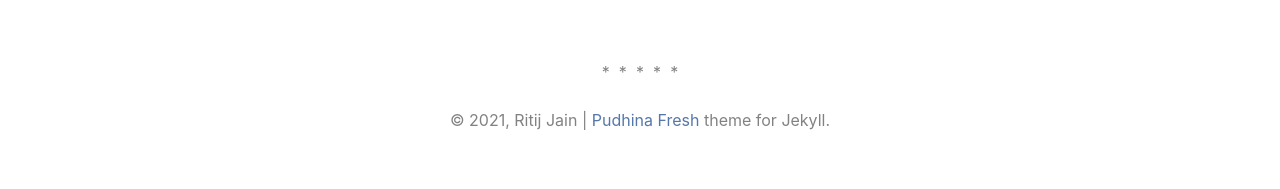
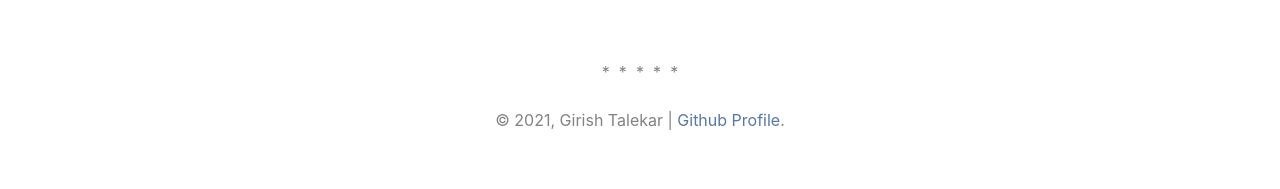
Before and after one commit to girishg4t/girishg4t.github.io, a Jekyll site: the page built from index.md, in a window 1280 px wide. Shown: the part 1070-1259 px from the top of the page. Built offline with Jekyll 4.4.1, drawn with Linux system fonts in a browser that asks for light colours; nearby versions of some CDN libraries; a style sheet for code colours, icons or effects is not loaded.

Commit message:
updated about us page

```diff
--- a/_includes/page/about.html
+++ b/_includes/page/about.html
@@ -2,6 +2,6 @@
 <div class="about__devider">*****</div>
 <div class="about__text">
 <br>
-&#169 2021, Ritij Jain | <a href="https://github.com/ritijjain/pudhina-fresh">Pudhina Fresh</a> theme for Jekyll.
+&#169 2021, Girish Talekar | <a href="https://github.com/girishg4t">Github Profile</a>.
 </div>
 </div>
```
